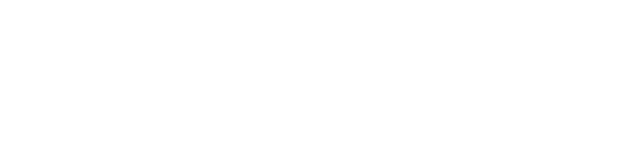
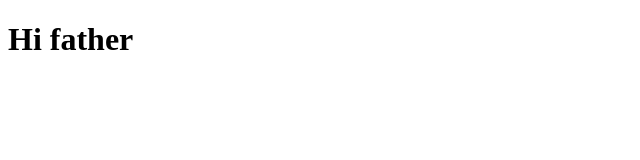
Before and after one commit to AJUP86/git, a plain HTML site: page index.html in a window 1280 px wide. Shown: the whole page, without its empty margins (0-640 px from the left). Drawn offline with Linux system fonts and the light colour scheme.

Commit message:
Added a tittle to the homepage

```diff
--- a/index.html
+++ b/index.html
@@ -4,9 +4,9 @@
     <meta charset="UTF-8">
     <meta http-equiv="X-UA-Compatible" content="IE=edge">
     <meta name="viewport" content="width=device-width, initial-scale=1.0">
-    <title>Document</title>
+    <title>Small website</title>
 </head>
 <body>
-
+    <h1>Hi father</h1>
 </body>
 </html>
```
